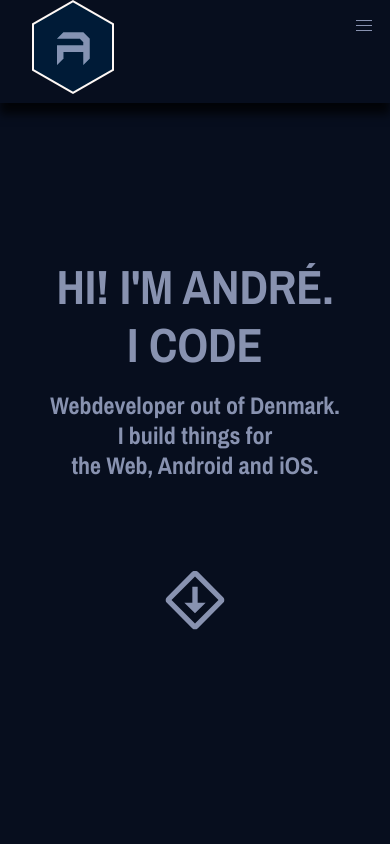
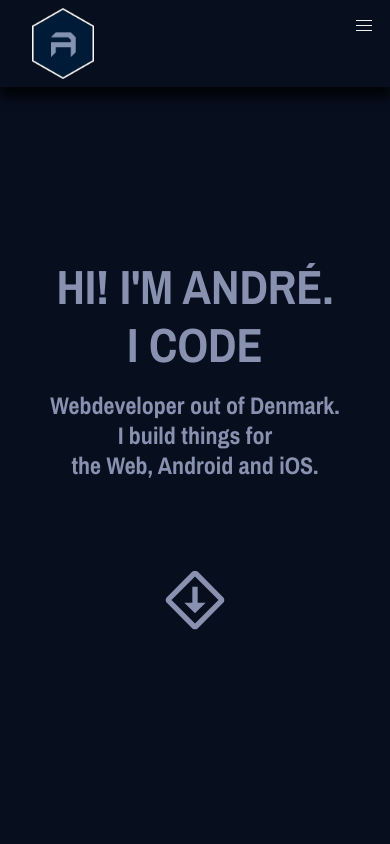
Before and after one commit to HamDerAndrew/portfolio-v3, a Gatsby site: page / in a window 390 px wide. Shown: the top 844 px of the page. Built offline with nearby package versions, Linux system fonts and the light colour scheme; Gatsby itself is replaced by a stand-in of ours.

Commit message:
Chore: generel cleanup & responsive menu fixes

```diff
--- a/src/components/loading/loading.js
+++ b/src/components/loading/loading.js
@@ -26,9 +26,7 @@ class Loading extends Component {
 
         return (
             <div className="loading has-text-centered">
-                <h1 className="title has-text-light">Loading
-
-                </h1>
+                <h1 className="title has-text-light">Loading</h1>
                 <p className="loading-dots">
                 <Trail
                     items={elements}
--- a/src/components/navigation/navigation.js
+++ b/src/components/navigation/navigation.js
@@ -50,9 +50,7 @@ class Navigation extends Component {
     }
 
     render() {
-
         return (
-
             <Spring
             from={{ opacity: 0 }}
             to={{ opacity: 1 }}>
@@ -93,8 +91,6 @@ class Navigation extends Component {
                         </nav>
                     </div>}
             </Spring>
-
-
         )
     }
 }
--- a/src/styles/global.css
+++ b/src/styles/global.css
@@ -16,9 +16,18 @@ nav a {
     font-size: 1.2rem;
 }
 
-a.navbar-item:hover, a.navbar-item:active, a.navbar-item:focus, a.navbar-item:focus-within {
+a.navbar-item:hover, a.navbar-item:focus, a.navbar-item:focus-within {
     background: transparent !important;
+    outline: none;
     color: inherit !important;
+}
+
+.navbar-burger:focus {
+    outline: none;
+}
+
+.navbar-burger {
+    color: #f0f0f3 !important;
 }
 
 p, nav a {
@@ -55,6 +64,14 @@ p {
 
 .navbar-brand {
     padding-left: 2rem;
+}
+
+.logo-container {
+    display: flex;
+    align-self: center;
+    justify-content: center;
+    max-width: 75%;
+    padding: .5rem 0;
 }
 
 .navbar-menu {
```
Lines whose indentation alone changed are shown as unchanged.
